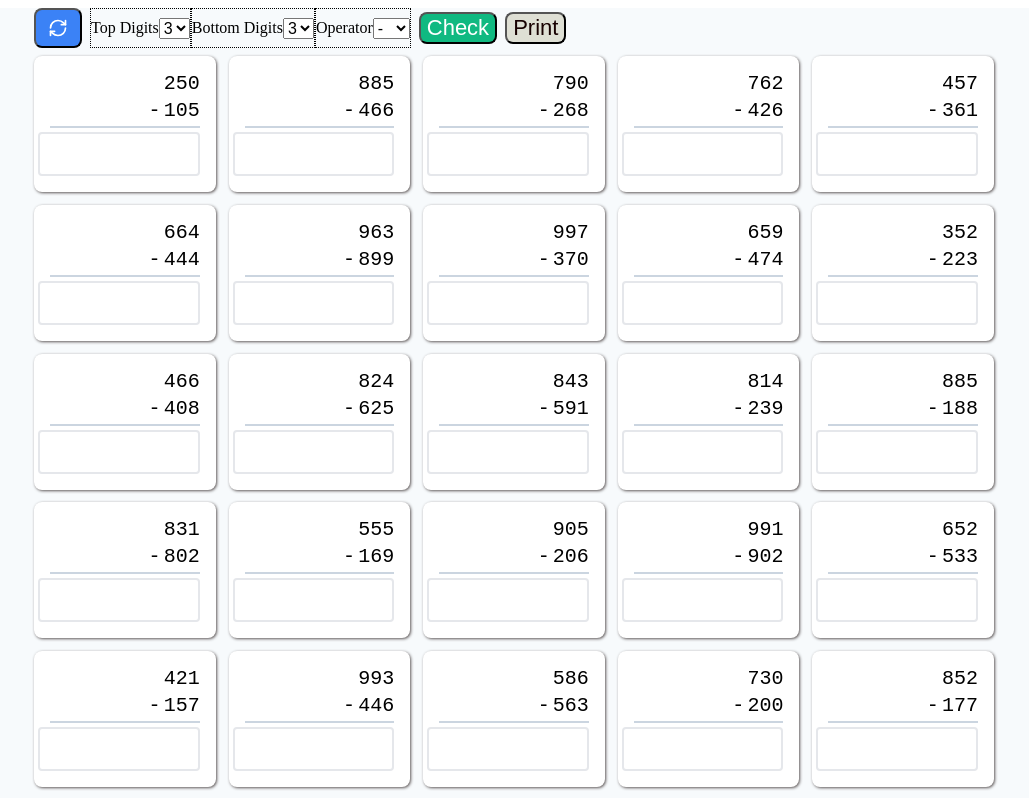
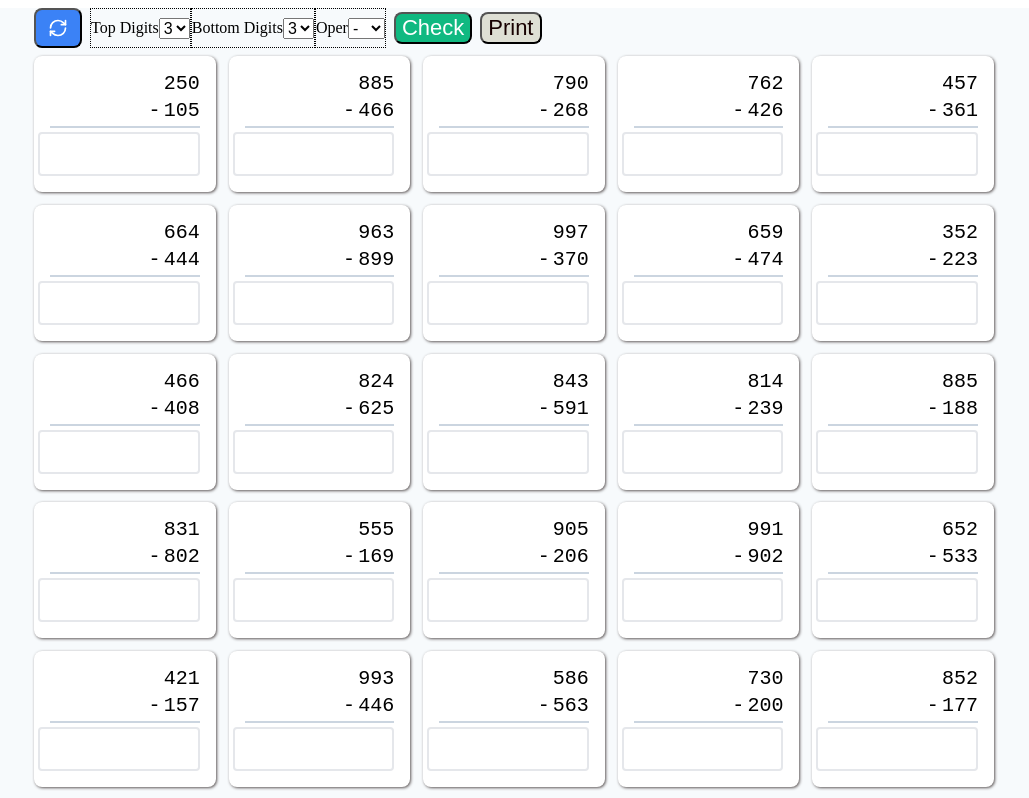
Before and after one commit to sharathck/kidswork, a React (Create React App) app: page / in a window 1280 px wide. Shown: the top 798 px of the page, without its empty margins (126-1155 px from the left). Built offline with nearby package versions, Linux system fonts and the light colour scheme.

Commit message:
Fix label text for operator selection in App.js

```diff
--- a/src/App.js
+++ b/src/App.js
@@ -113,7 +113,7 @@ function App() {
               ))}
             </select>
           </label>
-          <label className="label">Operator
+          <label className="label">Oper
             <select
               value={selectedOperator}
               onChange={(e) => setSelectedOperator(e.target.value)}
```
